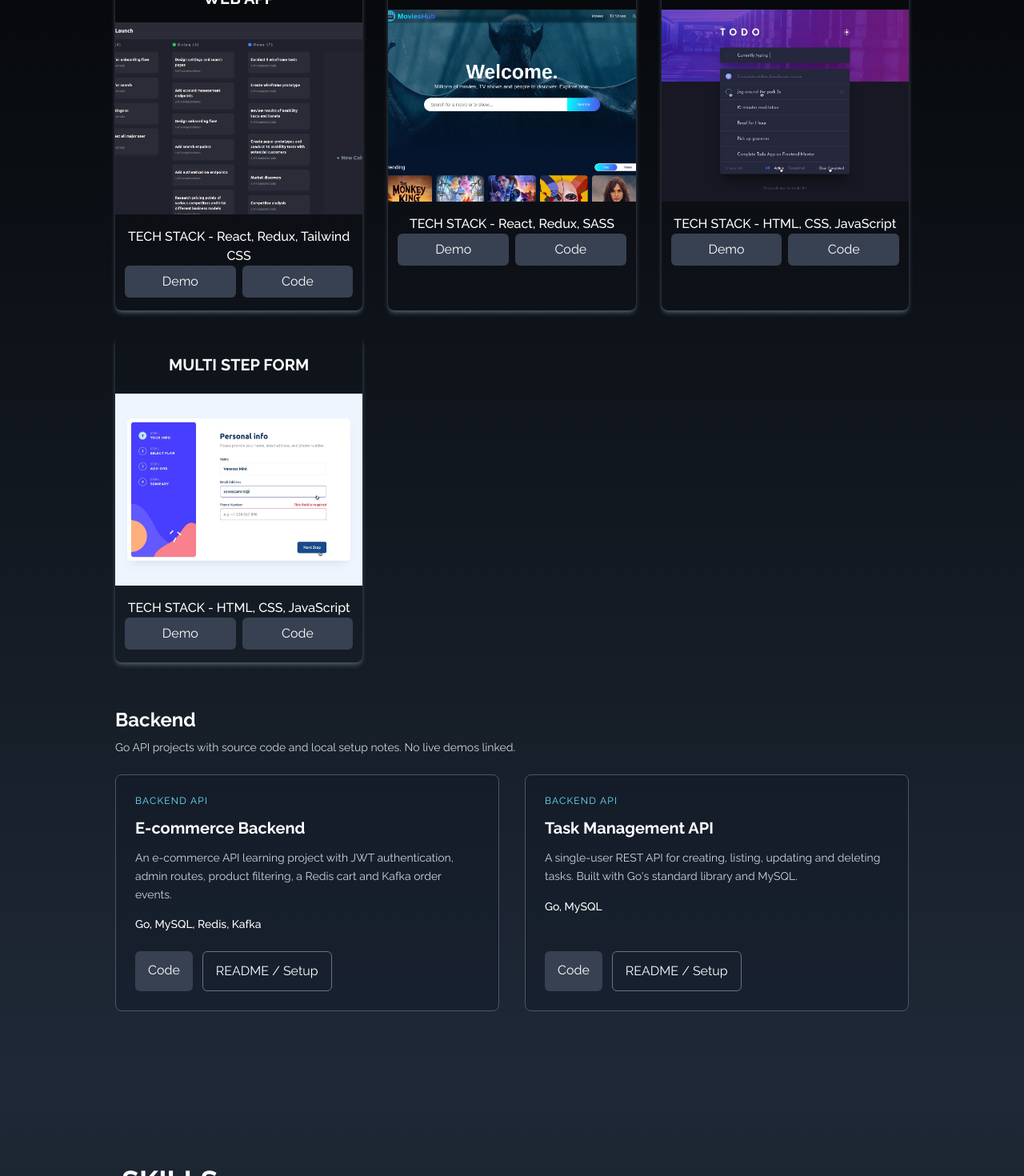
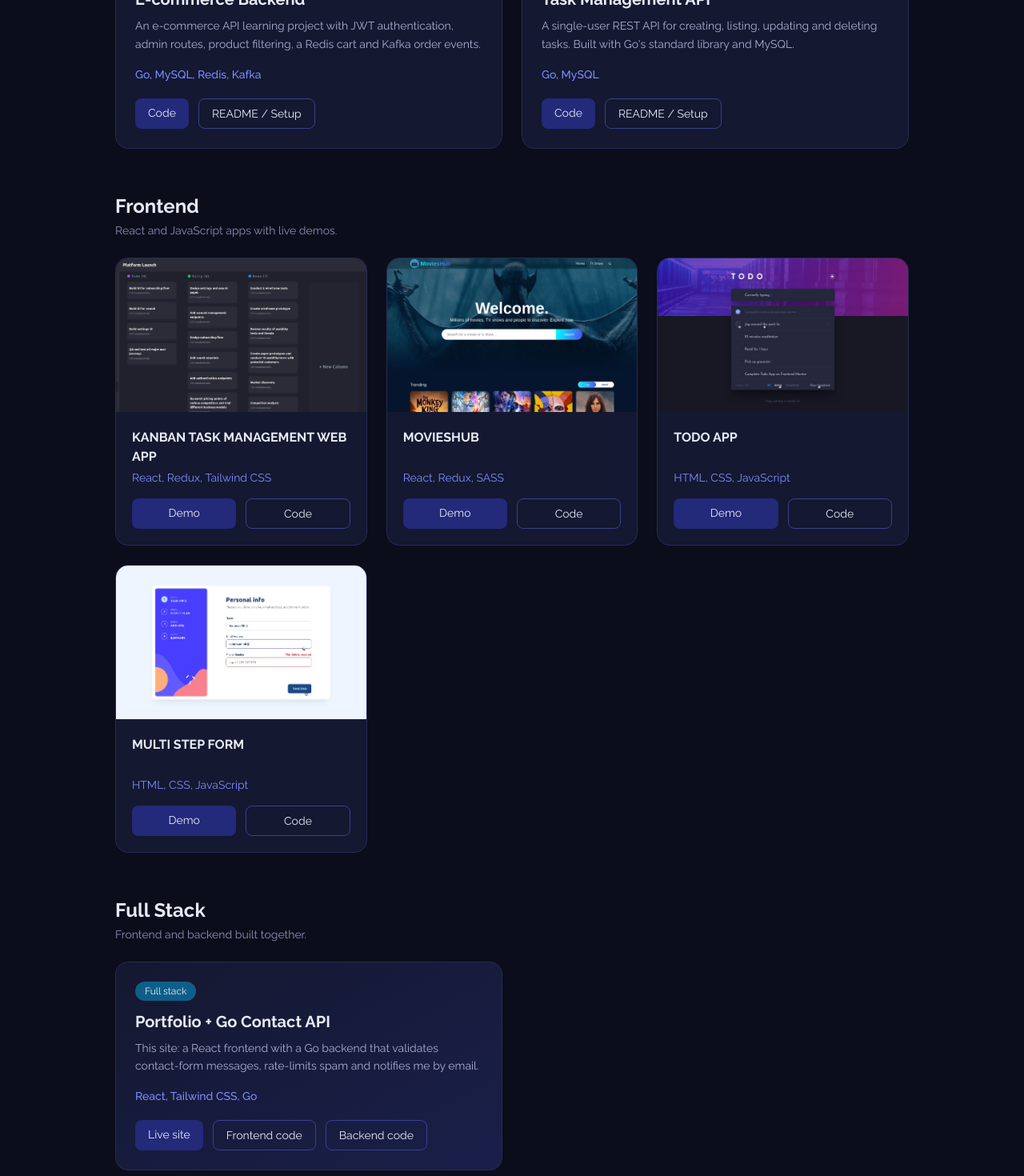
Before and after one commit to Aalia98/Portfolio, a React (Vite) app: page / in a window 1280 px wide. Shown: the part 2240-3710 px from the top of the page at 80% size. Built offline with nearby package versions, Linux system fonts and the light colour scheme; no server answers.

Commit message:
Redesign: src/components/Portfolio.jsx

```diff
--- a/src/components/Portfolio.jsx
+++ b/src/components/Portfolio.jsx
@@ -54,117 +54,84 @@ const Portfolio = () => {
     },
   ];
 
+  const fullStack = [
+    {
+      name: "Portfolio + Go Contact API",
+      tech: "React, Tailwind CSS, Go",
+      description: "This site: a React frontend with a Go backend that validates contact-form messages, rate-limits spam and notifies me by email.",
+      live: "https://portfolio-aalia98.netlify.app",
+      frontend: "https://github.com/Aalia98/Portfolio",
+      backend: "https://github.com/Aalia98/portfolio-contact-api",
+    },
+  ];
+
+  const Title = ({ children, sub }) => (
+    <div className="mb-6 mt-14 first:mt-0">
+      <h3 className="text-2xl font-bold">{children}</h3>
+      <p className="mt-1 text-sm text-[#8a90b8]">{sub}</p>
+    </div>
+  );
+  const btn = "rounded-lg bg-[#232a7a] px-4 py-2 text-center text-sm hover:bg-[#2d36a0] duration-200";
+  const ghost = "rounded-lg border border-[#3a418a] px-4 py-2 text-center text-sm hover:bg-[#1b2050] duration-200";
+
   return (
-    <div
-      name="portfolio"
-      className="bg-gradient-to-b from-black to-gray-800
-      w-full min-h-screen text-white mx-auto"
-    >
-      <div
-        className="w-full sm:w-4/5 px-6 sm:px-8 md:px-4
-        py-16 sm:py-20 md:py-24
-        mx-auto flex flex-col justify-center"
-      >
-        {/* Heading */}
-        <div className="py-8 sm:py-10">
-          <p
-            className="text-3xl sm:text-4xl font-bold inline
-            border-b-4 border-gray-500"
-          >
-            PORTFOLIO
-          </p>
-
-          <p className="py-5 sm:py-6 text-sm sm:text-base text-gray-300">
-            Check out some of my work right here...
-          </p>
+    <div name="portfolio" className="min-h-screen w-full bg-[#0b0d1a] text-[#e8eaf6]">
+      <div className="mx-auto max-w-screen-lg px-6 py-20 sm:px-8 md:px-4">
+        <div className="pb-10">
+          <h2 className="text-3xl font-bold sm:text-4xl">Portfolio</h2>
+          <p className="mt-2 text-[#8a90b8]">Backend, frontend and full stack work</p>
         </div>
 
-        <h3 className="text-2xl font-bold mb-6">Frontend</h3>
-        {/* Portfolio Grid */}
-        <div
-          className="grid grid-cols-1 sm:grid-cols-2
-          lg:grid-cols-3 gap-6 sm:gap-8"
-        >
+        <Title sub="Go APIs with source code and setup notes. No live demos linked.">Backend</Title>
+        <div className="grid grid-cols-1 gap-6 md:grid-cols-2">
+          {backendProjects.map(({ name, tech, description, github }) => (
+            <article key={name} className="flex flex-col rounded-2xl border border-[#262c55] bg-[#141830] p-6">
+              <span className="mb-3 w-fit rounded-full bg-[#232a7a] px-3 py-1 text-xs">Backend API</span>
+              <h4 className="mb-2 text-xl font-bold">{name}</h4>
+              <p className="mb-4 text-sm leading-relaxed text-[#a9aed0]">{description}</p>
+              <p className="mb-5 text-sm font-medium text-[#7c8cff]">{tech}</p>
+              <div className="mt-auto flex flex-wrap gap-3">
+                <a href={github} target="_blank" rel="noreferrer" className={btn}>Code</a>
+                <a href={`${github}/blob/master/README.md`} target="_blank" rel="noreferrer" className={ghost}>README / Setup</a>
+              </div>
+            </article>
+          ))}
+        </div>
+
+        <Title sub="React and JavaScript apps with live demos.">Frontend</Title>
+        <div className="grid grid-cols-1 gap-6 sm:grid-cols-2 lg:grid-cols-3">
           {portfolios.map(({ id, src, name, netlify, github, tech }) => (
-            <div
-              key={id}
-              className="shadow-md shadow-gray-600
-                rounded-lg overflow-hidden
-                hover:shadow-xl duration-300"
-            >
-              {/* Project Name */}
-              <h1
-                className="font-bold text-center
-                  text-lg sm:text-xl py-4 px-2
-                  min-h-[72px] flex items-center justify-center"
-              >
-                {name}
-              </h1>
-
-              {/* Project Image */}
+            <div key={id} className="overflow-hidden rounded-2xl border border-[#262c55] bg-[#141830]">
               <div className="overflow-hidden">
-                <img
-                  src={src}
-                  alt={name}
-                  className="duration-300 hover:scale-105
-                    w-full h-52 sm:h-56 md:h-60
-                    object-cover"
-                />
+                <img src={src} alt={name} className="h-48 w-full object-cover duration-300 hover:scale-105" />
               </div>
-
-              {/* Tech Stack */}
-              <p
-                className="text-center pt-4 px-2
-                  text-sm sm:text-base font-medium"
-              >
-                TECH STACK - {tech}
-              </p>
-
-              {/* Buttons */}
-              <div className="flex items-center justify-center gap-2 px-3 pb-4">
-                <a
-                  href={netlify}
-                  target="_blank"
-                  rel="noreferrer"
-                  className="w-1/2 text-center px-4 py-2
-                    duration-200 hover:scale-105
-                    rounded-md bg-gray-700 hover:bg-gray-600"
-                >
-                  Demo
-                </a>
-
-                <a
-                  href={github}
-                  target="_blank"
-                  rel="noreferrer"
-                  className="w-1/2 text-center px-4 py-2
-                    duration-200 hover:scale-105
-                    rounded-md bg-gray-700 hover:bg-gray-600"
-                >
-                  Code
-                </a>
+              <div className="p-5">
+                <h4 className="min-h-[3rem] font-bold">{name}</h4>
+                <p className="mb-4 mt-1 text-sm text-[#7c8cff]">{tech}</p>
+                <div className="flex gap-3">
+                  <a href={netlify} target="_blank" rel="noreferrer" className={`${btn} w-1/2`}>Demo</a>
+                  <a href={github} target="_blank" rel="noreferrer" className={`${ghost} w-1/2`}>Code</a>
+                </div>
               </div>
             </div>
           ))}
         </div>
 
-        <div className="mt-14">
-          <h3 className="text-2xl font-bold mb-2">Backend</h3>
-          <p className="text-gray-300 text-sm mb-6">Go API projects with source code and local setup notes. No live demos linked.</p>
-          <div className="grid grid-cols-1 md:grid-cols-2 gap-6 sm:gap-8">
-            {backendProjects.map(({ name, tech, description, github }) => (
-              <article key={name} className="border border-gray-600 rounded-lg p-6 flex flex-col bg-gray-900/40">
-                <p className="text-xs tracking-widest uppercase text-cyan-300 mb-3">Backend API</p>
-                <h4 className="text-xl font-bold mb-3">{name}</h4>
-                <p className="text-gray-300 text-sm leading-relaxed mb-4">{description}</p>
-                <p className="text-sm font-medium mb-6">{tech}</p>
-                <div className="flex flex-wrap gap-3 mt-auto">
-                  <a href={github} target="_blank" rel="noreferrer" className="text-center px-4 py-3 rounded-md bg-gray-700 hover:bg-gray-600" aria-label={`Source code for ${name}`}>Code</a>
-                  <a href={`${github}/blob/master/README.md`} target="_blank" rel="noreferrer" className="text-center px-4 py-3 rounded-md border border-gray-500 hover:bg-gray-700" aria-label={`README and setup for ${name}`}>README / Setup</a>
-                </div>
-              </article>
-            ))}
-          </div>
+        <Title sub="Frontend and backend built together.">Full Stack</Title>
+        <div className="grid grid-cols-1 gap-6 md:grid-cols-2">
+          {fullStack.map(({ name, tech, description, live, frontend, backend }) => (
+            <article key={name} className="flex flex-col rounded-2xl border border-[#262c55] bg-gradient-to-br from-[#141830] to-[#1a1f4a] p-6">
+              <span className="mb-3 w-fit rounded-full bg-[#0e5e8a] px-3 py-1 text-xs">Full stack</span>
+              <h4 className="mb-2 text-xl font-bold">{name}</h4>
+              <p className="mb-4 text-sm leading-relaxed text-[#a9aed0]">{description}</p>
+              <p className="mb-5 text-sm font-medium text-[#7c8cff]">{tech}</p>
+              <div className="mt-auto flex flex-wrap gap-3">
+                <a href={live} target="_blank" rel="noreferrer" className={btn}>Live site</a>
+                <a href={frontend} target="_blank" rel="noreferrer" className={ghost}>Frontend code</a>
+                <a href={backend} target="_blank" rel="noreferrer" className={ghost}>Backend code</a>
+              </div>
+            </article>
+          ))}
         </div>
       </div>
     </div>
```
